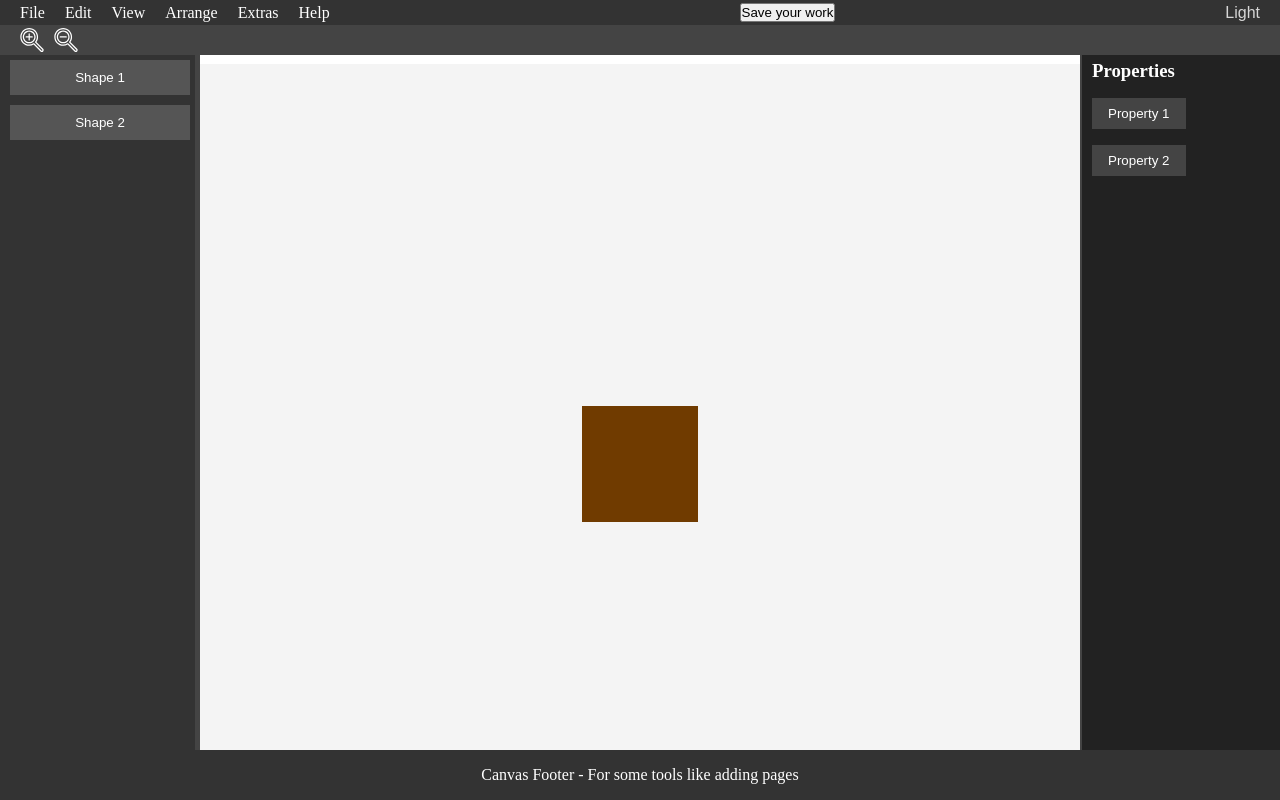
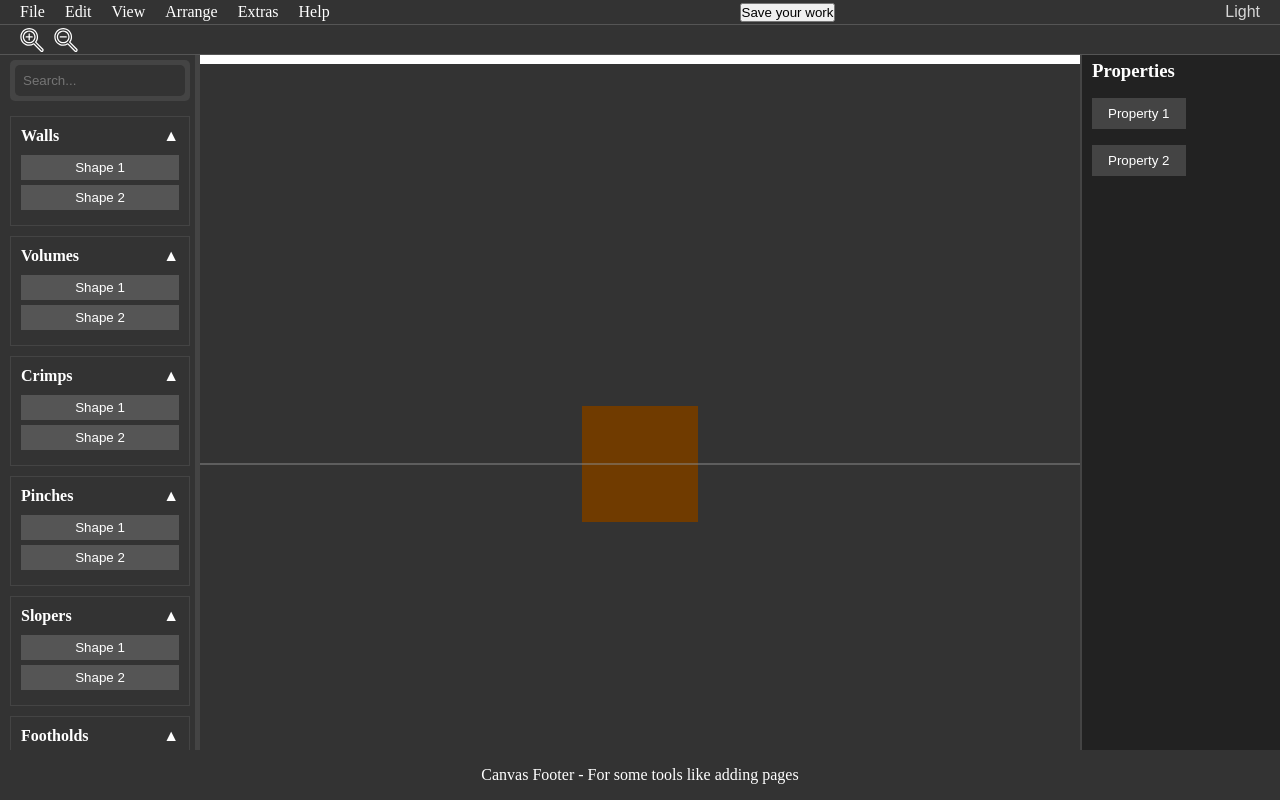
Before and after one commit to MalachiC0nstant/DRS-Frontend, a React (Vite) app: page /canvas in a window 1280 px wide. Built offline with nearby package versions, Linux system fonts and the light colour scheme.

Commit message:
Sidebar now includes sections for climbing objects

```diff
--- a/src/components/Canvas.tsx
+++ b/src/components/Canvas.tsx
@@ -4,17 +4,24 @@ import { OrbitControls } from "@react-three/drei";
 
 const ThreeCanvas: React.FC = () => {
   return (
-    <Canvas style={{ height: "100vh", width: "100vw" }}>
+    <Canvas
+      style={{ height: "100vh", width: "100vw" }}
+      gl={{ antialias: true }}
+      onCreated={(state) => state.gl.setClearColor("#333333")} // Set the background to dark grey
+    >
       <ambientLight intensity={0.5} />
       <pointLight position={[10, 10, 10]} />
 
-      {/* 3d objects go here*/}
+      {/* Grid Helper */}
+      <gridHelper args={[10, 10, "#ffffff", "#888888"]} />
+
+      {/* 3D objects go here */}
       <mesh>
         <boxGeometry args={[1, 1, 1]} />
         <meshStandardMaterial color="orange" />
       </mesh>
 
-      {/* Camera pov stuff */}
+      {/* Camera controls */}
       <OrbitControls />
     </Canvas>
   );
--- a/src/components/CanvasLeftSidebar.tsx
+++ b/src/components/CanvasLeftSidebar.tsx
@@ -1,5 +1,7 @@
 import React, { useState, useEffect } from "react";
 import "../css/CanvasLeftSidebar.css";
+import SidebarSearch from "./Sidebar/SidebarSearch";
+import SidebarShapes from "./Sidebar/SidebarShapes";
 
 const LeftSidebar: React.FC = () => {
   const [sidebarWidth, setSidebarWidth] = useState(200);
@@ -33,8 +35,13 @@ const LeftSidebar: React.FC = () => {
   return (
     <div className="left-sidebar" style={{ width: `${sidebarWidth}px` }}>
       <div className="sidebar-content">
-        <button className="shape-btn">Shape 1</button>
-        <button className="shape-btn">Shape 2</button>
+        <SidebarSearch />
+        <SidebarShapes title="Walls" />
+        <SidebarShapes title="Volumes" />
+        <SidebarShapes title="Crimps" />
+        <SidebarShapes title="Pinches" />
+        <SidebarShapes title="Slopers" />
+        <SidebarShapes title="Footholds" />
       </div>
       <div className="sidebar-resizer" onMouseDown={handleMouseDown}></div>
     </div>
--- /dev/null
+++ b/src/components/Sidebar/SidebarSearch.tsx
@@ -0,0 +1,33 @@
+import React, { useState } from "react";
+import "../../css/leftSidebar/sidebarsearch.css";
+
+const SidebarSearch: React.FC = () => {
+  const [searchText, setSearchText] = useState("");
+
+  const handleInputChange = (e: React.ChangeEvent<HTMLInputElement>) => {
+    setSearchText(e.target.value);
+  };
+
+  const clearSearch = () => {
+    setSearchText("");
+  };
+
+  return (
+    <div className="search-box">
+      <input
+        type="text"
+        value={searchText}
+        onChange={handleInputChange}
+        placeholder="Search..."
+        className="search-input"
+      />
+      {searchText && (
+        <button onClick={clearSearch} className="clear-btn">
+          ✕
+        </button>
+      )}
+    </div>
+  );
+};
+
+export default SidebarSearch;
--- /dev/null
+++ b/src/components/Sidebar/SidebarShapes.tsx
@@ -0,0 +1,32 @@
+import React, { useState } from "react";
+import "../../css/leftSidebar/SidebarShapes.css";
+
+interface SidebarShapesProps {
+  title: string;
+}
+
+const SiderbarShapes: React.FC<SidebarShapesProps> = ({ title }) => {
+  const [isOpen, setIsOpen] = useState(true);
+
+  const toggleDropdown = () => {
+    setIsOpen(!isOpen);
+  };
+
+  return (
+    <div className="sidebar-shapes">
+      <div className="shapes-header" onClick={toggleDropdown}>
+        <h4>{title}</h4>
+        <span>{isOpen ? "▲" : "▼"}</span>
+      </div>
+      {isOpen && (
+        <div className="shapes-content">
+          <button>Shape 1</button>
+          <button>Shape 2</button>
+          {/* Internal shapes */}
+        </div>
+      )}
+    </div>
+  );
+};
+
+export default SiderbarShapes;
--- a/src/css/CanvasNavbar.css
+++ b/src/css/CanvasNavbar.css
@@ -11,6 +11,7 @@
     left: 0;
     right: 0;
     z-index: 100;
+    border-bottom: 1px solid #555;
   }
 
 .navbar-left,
--- a/src/css/CanvasToolNavbar.css
+++ b/src/css/CanvasToolNavbar.css
@@ -2,7 +2,7 @@
 
 .canvas-tool-navbar {
     height: 30px;
-    background-color: #444;
+    background-color: #333;
     display: flex;
     align-items: center;
     padding: 0 20px;
@@ -11,6 +11,7 @@
     left: 0;
     right: 0;
     z-index: 99;
+    border-bottom: 1px solid #555;
 }
 
   .tool-actions {
--- /dev/null
+++ b/src/css/LeftSidebar/SidebarSearch.css
@@ -0,0 +1,32 @@
+.search-box {
+    display: flex;
+    align-items: center;
+    background-color: #444;
+    padding: 5px;
+    border-radius: 5px;
+    margin-bottom: 15px;
+    position: relative;
+  }
+
+  .search-input {
+    width: 100%;
+    padding: 8px;
+    border: none;
+    border-radius: 5px;
+    background-color: #333;
+    color: white;
+    outline: none;
+  }
+
+  .clear-btn {
+    background: none;
+    border: none;
+    color: white;
+    cursor: pointer;
+    position: absolute;
+    right: 10px;
+  }
+
+  .clear-btn:hover {
+    color: #999;
+  }
--- /dev/null
+++ b/src/css/LeftSidebar/SidebarShapes.css
@@ -0,0 +1,36 @@
+.sidebar-shapes {
+    border: 1px solid #444;
+    margin-bottom: 10px;
+    padding: 10px;
+    background-color: #333;
+  }
+
+  .shapes-header {
+    display: flex;
+    justify-content: space-between;
+    cursor: pointer;
+    color: white;
+  }
+
+  .shapes-header h4 {
+    margin: 0;
+  }
+
+  .shapes-content {
+    margin-top: 10px;
+  }
+
+  .shapes-content button {
+    display: block;
+    width: 100%;
+    padding: 5px;
+    margin-bottom: 5px;
+    background-color: #555;
+    color: white;
+    border: none;
+    cursor: pointer;
+  }
+
+  .shapes-content button:hover {
+    background-color: #777;
+  }
```
